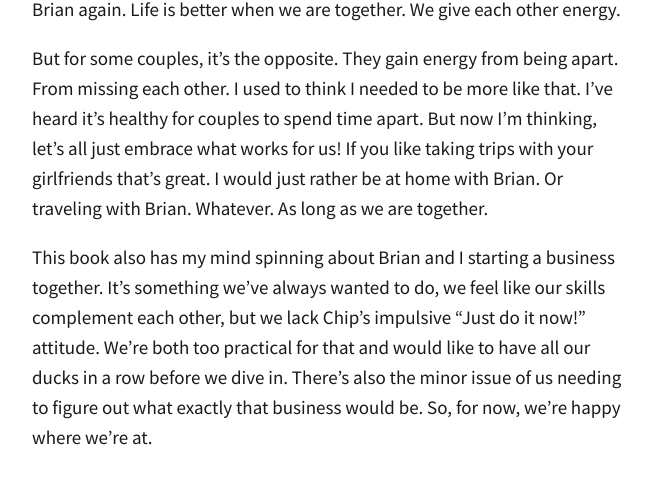
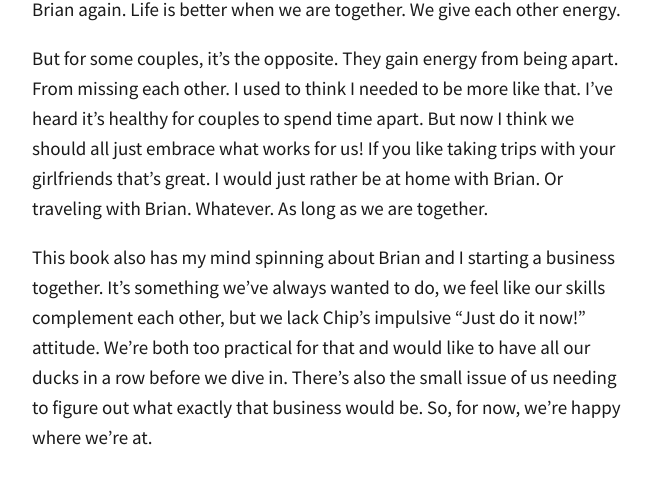
Before and after one commit to totiffany/totiffany.github.io, a Jekyll site: the page built from _posts/2018-05-17-Energy.md, in a window 1280 px wide. Shown: the part 1188-1665 px from the top of the page, without its empty margins (308-971 px from the left). Built offline with Jekyll 4.4.1, drawn with Linux system fonts in a browser that asks for light colours; our own code applies the rules of GitHub Pages for plain Markdown files; comment, search, counter and statistics services are not loaded.

Commit message:
Update 2018-05-17-Energy.md

```diff
--- a/_posts/2018-05-17-Energy.md
+++ b/_posts/2018-05-17-Energy.md
@@ -20,8 +20,8 @@ And was like girl, yes. YES.
 
 I've often used the word "codependent" to describe mine and Brian's relationship, but that's never felt quite right. That word has a negative connotation, and that's not how I want to describe it. But it's true we love being together. Like all the time. When I go to events by myself, I have a great time, but I'm also thinking about how I can't wait to get home and see Brian again. Life is better when we are together. We give each other energy.
 
-But for some couples, it's the opposite. They gain energy from being apart. From missing each other. I used to think I needed to be more like that. I've heard it's healthy for couples to spend time apart. But now I'm thinking, let's all just embrace what works for us! If you like taking trips with your girlfriends that's great. I would just rather be at home with Brian. Or traveling with Brian. Whatever. As long as we are together.
+But for some couples, it's the opposite. They gain energy from being apart. From missing each other. I used to think I needed to be more like that. I've heard it's healthy for couples to spend time apart. But now I think we should all just embrace what works for us! If you like taking trips with your girlfriends that's great. I would just rather be at home with Brian. Or traveling with Brian. Whatever. As long as we are together.
 
-This book also has my mind spinning about Brian and I starting a business together. It's something we've always wanted to do, we feel like our skills complement each other, but we lack Chip's impulsive "Just do it now!" attitude. We're both too practical for that and would like to have all our ducks in a row before we dive in. There's also the minor issue of us needing to figure out what exactly that business would be. So, for now, we're happy where we're at.
+This book also has my mind spinning about Brian and I starting a business together. It's something we've always wanted to do, we feel like our skills complement each other, but we lack Chip's impulsive "Just do it now!" attitude. We're both too practical for that and would like to have all our ducks in a row before we dive in. There's also the small issue of us needing to figure out what exactly that business would be. So, for now, we're happy where we're at.
 
 Also have you seen [Chip and Joanna's line at Target](https://www.target.com/c/hearth-hand-with-magnolia/-/N-4k98u)?? I'll take one of everything please.
```
